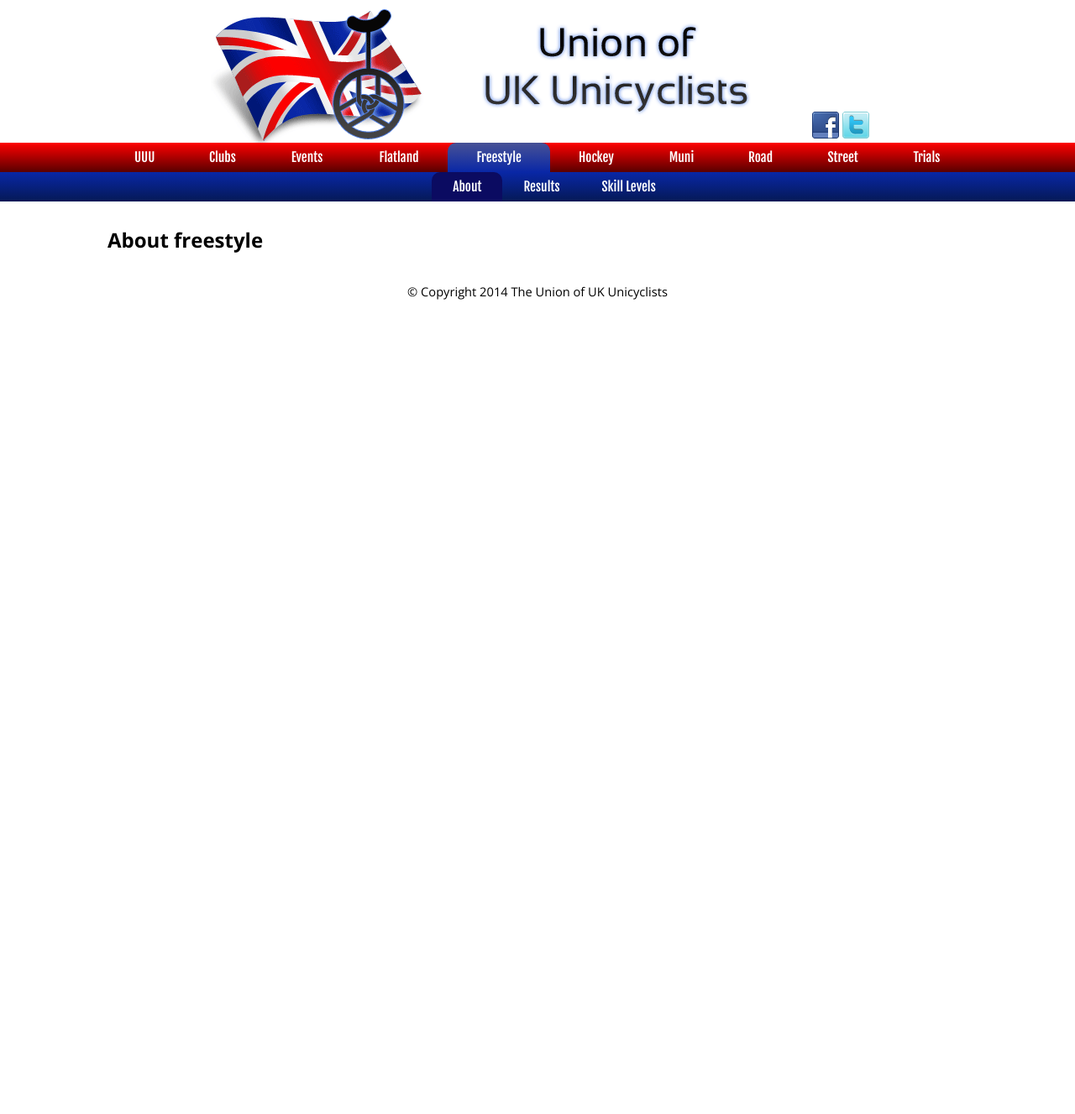
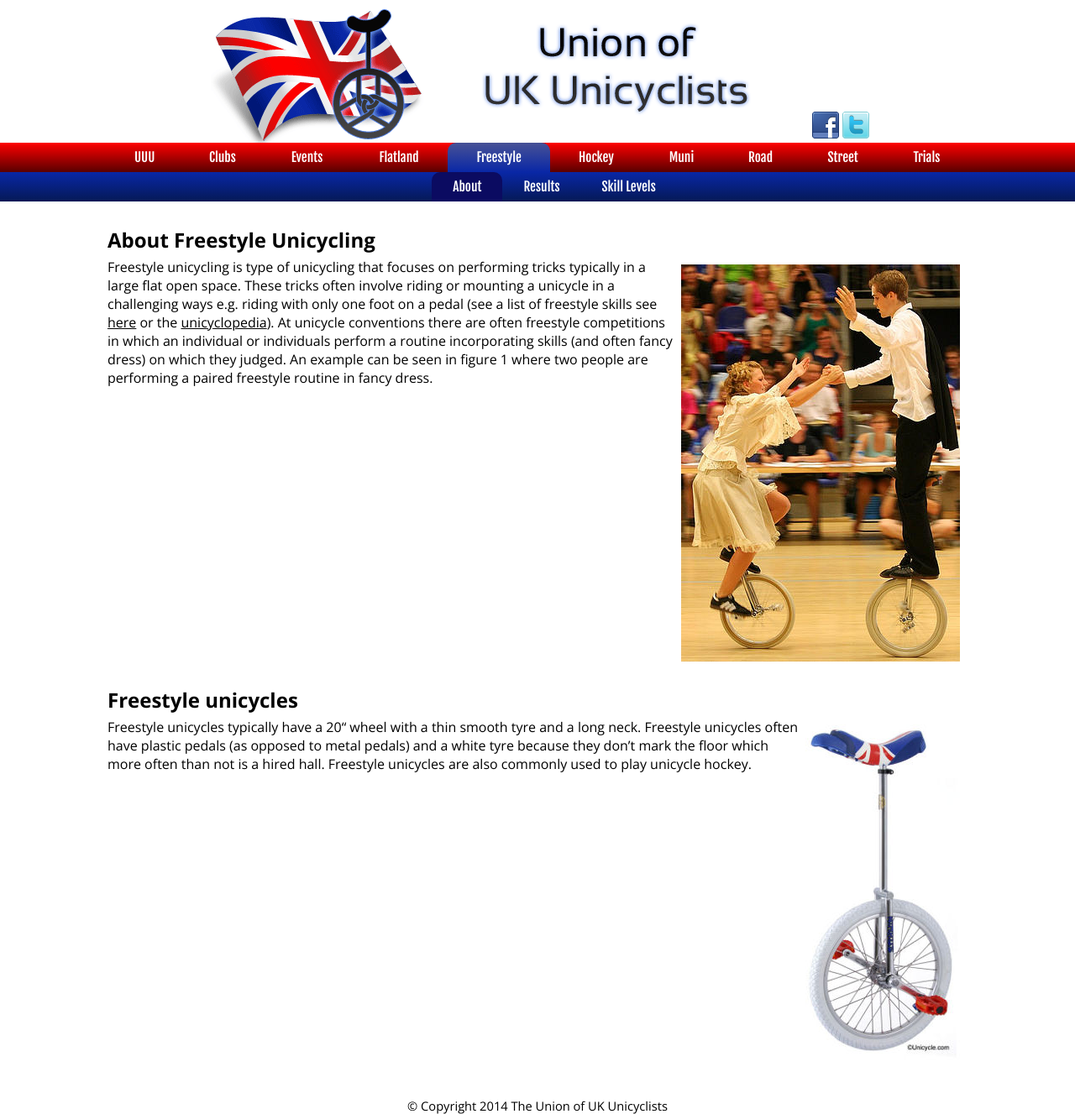
Before and after one commit to UnionOfUKUnicyclists/unionofukunicyclists.github.io, a Jekyll site: the page built from freestyle/about/index.md, in a window 1280 px wide. Shown: the whole page at 84% size. Built offline with Jekyll 4.4.1, drawn with Linux system fonts in a browser that asks for light colours; nearby versions of some CDN libraries; before the commit the page ends 900 px from its top, so only the background shows below that.

Commit message:
Added freestyle pages

```diff
--- a/freestyle/about/index.md
+++ b/freestyle/about/index.md
@@ -3,4 +3,31 @@ menu_bottom: "About"
 title: "About Freestyle"
 ---
 
-# About freestyle
+# About Freestyle Unicycling
+
+<img style="float:right; margin:1ex;" src="examplefreestyle.jpg"/>
+
+Freestyle unicycling is type of unicycling that focuses on performing tricks
+typically in a large flat open space. These tricks often involve riding or
+mounting a unicycle in a challenging ways e.g. riding with only one foot on a
+pedal (see a list of freestyle skills see [here](http://www.unicycle.org.uk/freestyle/skills_levels)
+or the [unicyclopedia](http://en.wikibooks.org/wiki/The_Unicyclopedia/Freestyle)).
+At unicycle conventions there are often freestyle
+competitions in which an individual or individuals perform a routine
+incorporating skills (and often fancy dress) on which they judged. An example
+can be seen in figure 1 where two people are performing a paired freestyle
+routine in fancy dress.
+
+<div style="clear: both;"></div>
+
+# Freestyle unicycles
+
+<img style="float:right; margin:1ex;" src="examplefreestyleunicycle.jpg"/>
+
+Freestyle unicycles typically have a 20“ wheel with a thin smooth tyre and a
+long neck. Freestyle unicycles often have plastic pedals (as opposed to metal
+pedals) and a white tyre because they don't mark the floor which more often
+than not is a hired hall. Freestyle
+unicycles are also commonly used to play unicycle hockey.
+
+<div style="clear: both;"></div>
```
Also changed, not shown: freestyle/results/index.md (+3 -0 lines), freestyle/skill_levels/index.md (+14 -1 lines), freestyle/about/examplefreestyle.jpg (added), freestyle/about/examplefreestyleunicycle.jpg (added).
